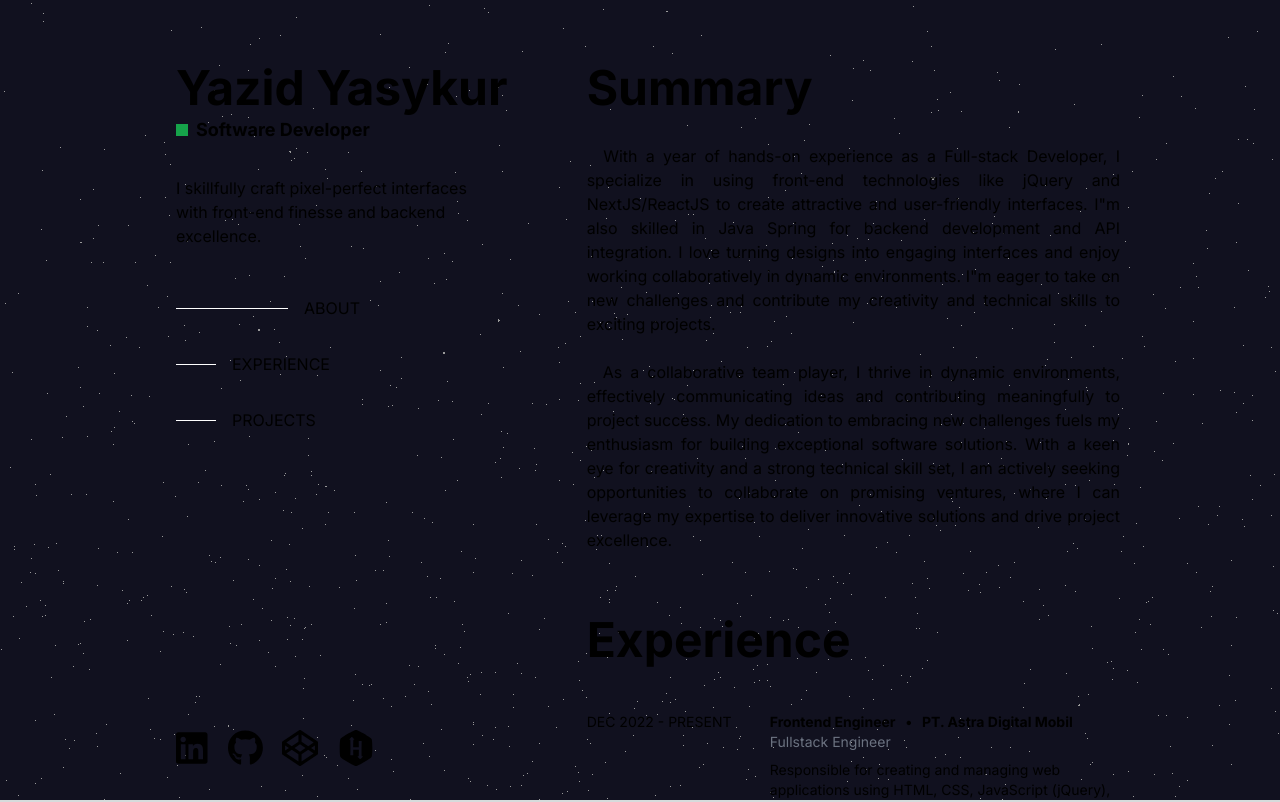
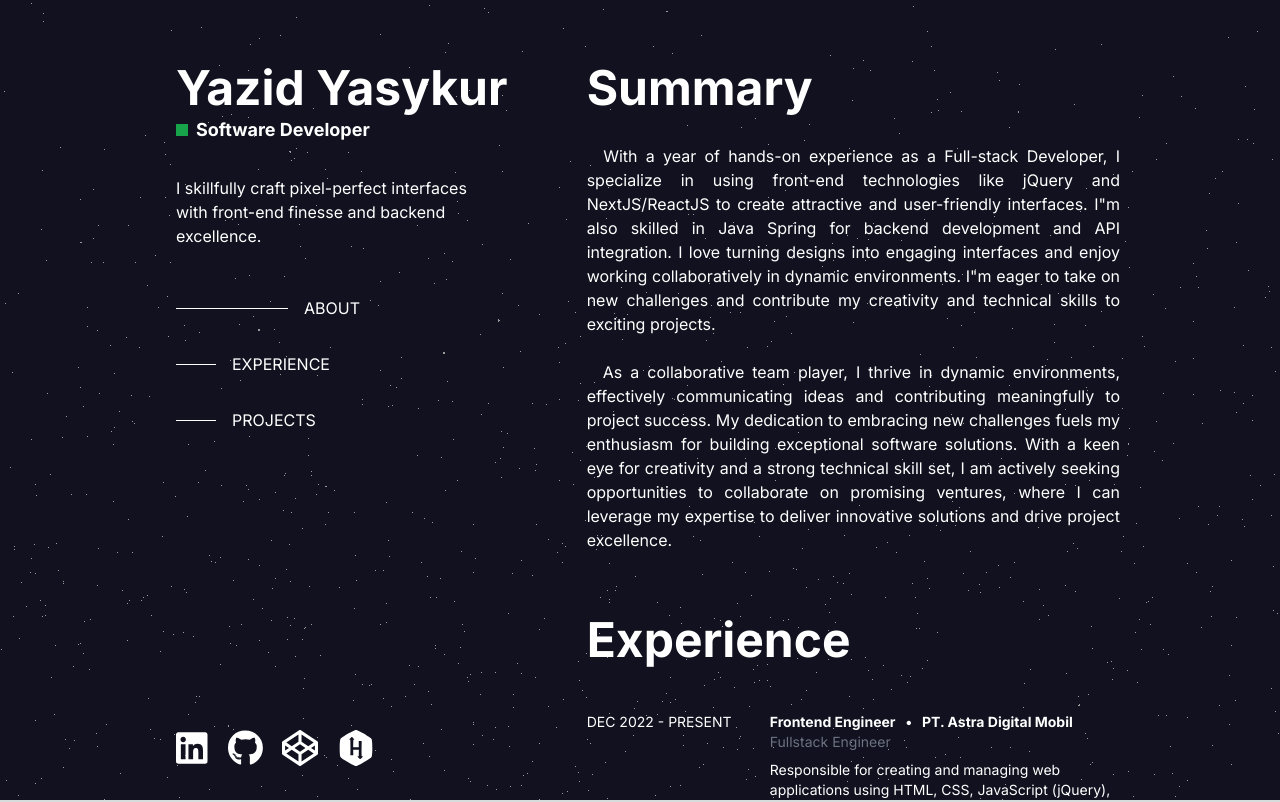
Before and after one commit to yazidyasykur/personal-portofolio, a Next.js app: page / in a window 1280 px wide. Shown: the top 802 px of the page. Built offline with nearby package versions, Linux system fonts and the light colour scheme.

Commit message:
fix black font

```diff
--- a/src/app/globals.css
+++ b/src/app/globals.css
@@ -17,7 +17,7 @@
 }
 
 body {
-  color: rgb(var(--foreground-rgb));
+  color: #ffffff;
   background: rgb(var(--background-start-rgb));
 }
 
```
